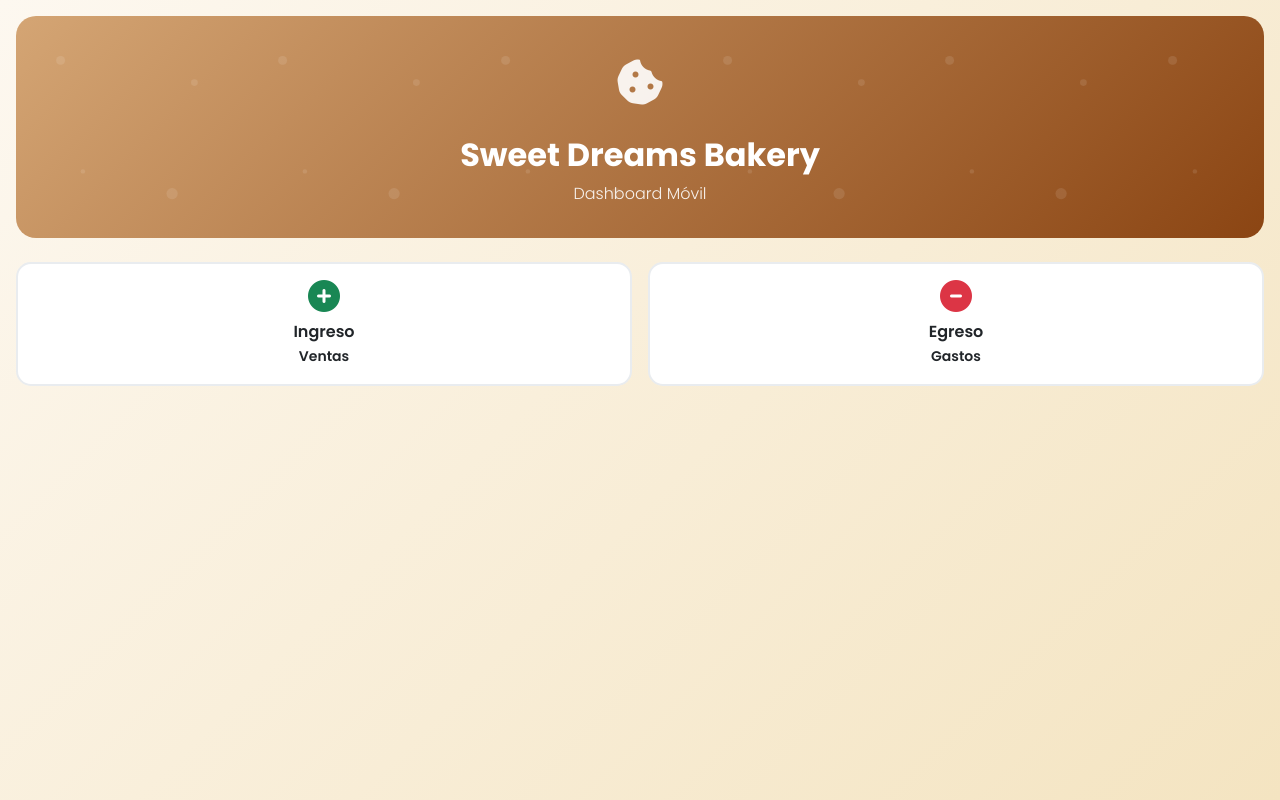
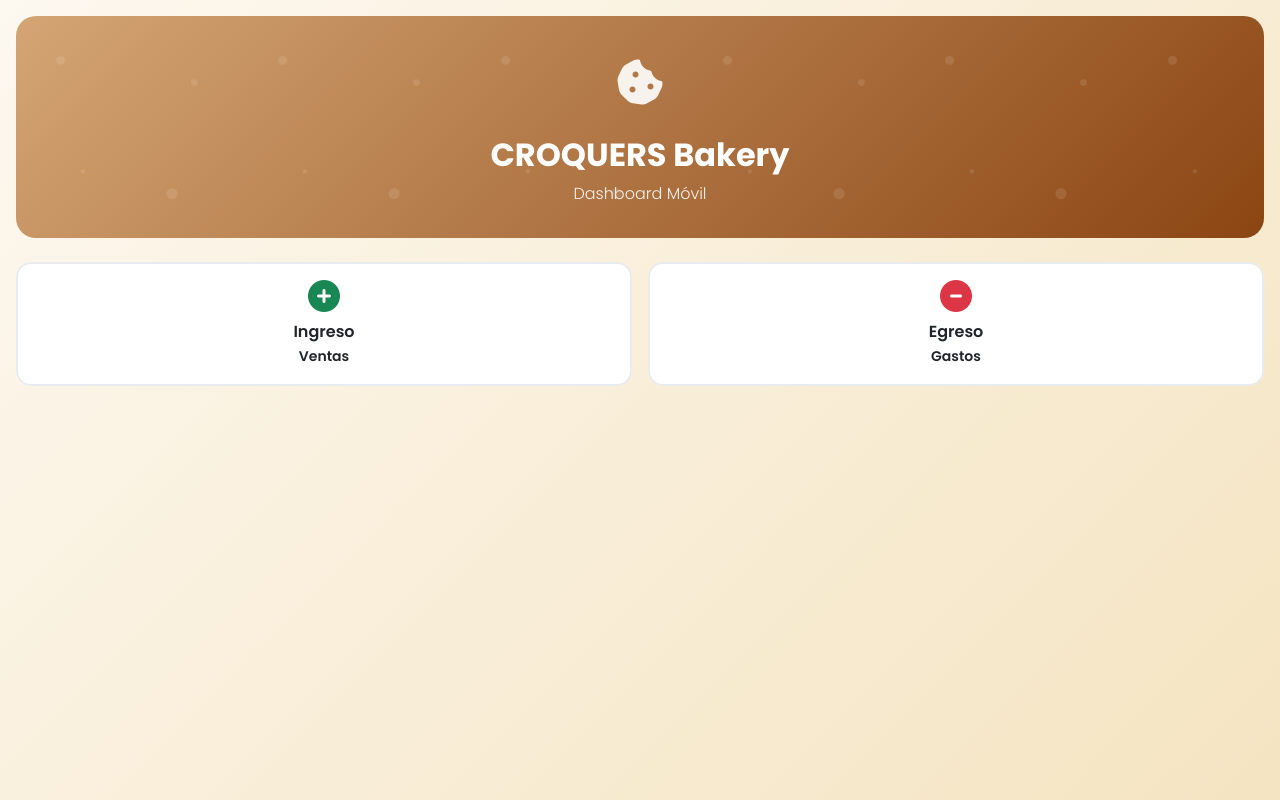
Before and after one commit to MBGS0107/DASHBOARD---FINANCIAL-HELP, a plain HTML site: page index.html in a window 1280 px wide. Drawn offline with nearby package versions, Linux system fonts and the light colour scheme.

Commit message:
Update: Web Page Title

```diff
--- a/index.html
+++ b/index.html
@@ -5,7 +5,7 @@
     <base target="_top">
     <meta charset="UTF-8">
     <meta name="viewport" content="width=device-width, initial-scale=1.0, user-scalable=no">
-    <title>Sweet Dreams Bakery - Dashboard</title>
+    <title>CROQUERS - Dashboard</title>
 
     <!-- Bootstrap CSS -->
     <link href="https://cdn.jsdelivr.net/npm/bootstrap@5.3.2/dist/css/bootstrap.min.css" rel="stylesheet">
@@ -26,7 +26,7 @@
             <div class="cookie-icon">
                 <i class="fas fa-cookie-bite"></i>
             </div>
-            <h1 class="brand-title">Sweet Dreams Bakery</h1>
+            <h1 class="brand-title">CROQUERS Bakery</h1>
             <p class="brand-subtitle">Dashboard Móvil</p>
         </div>
 
```
